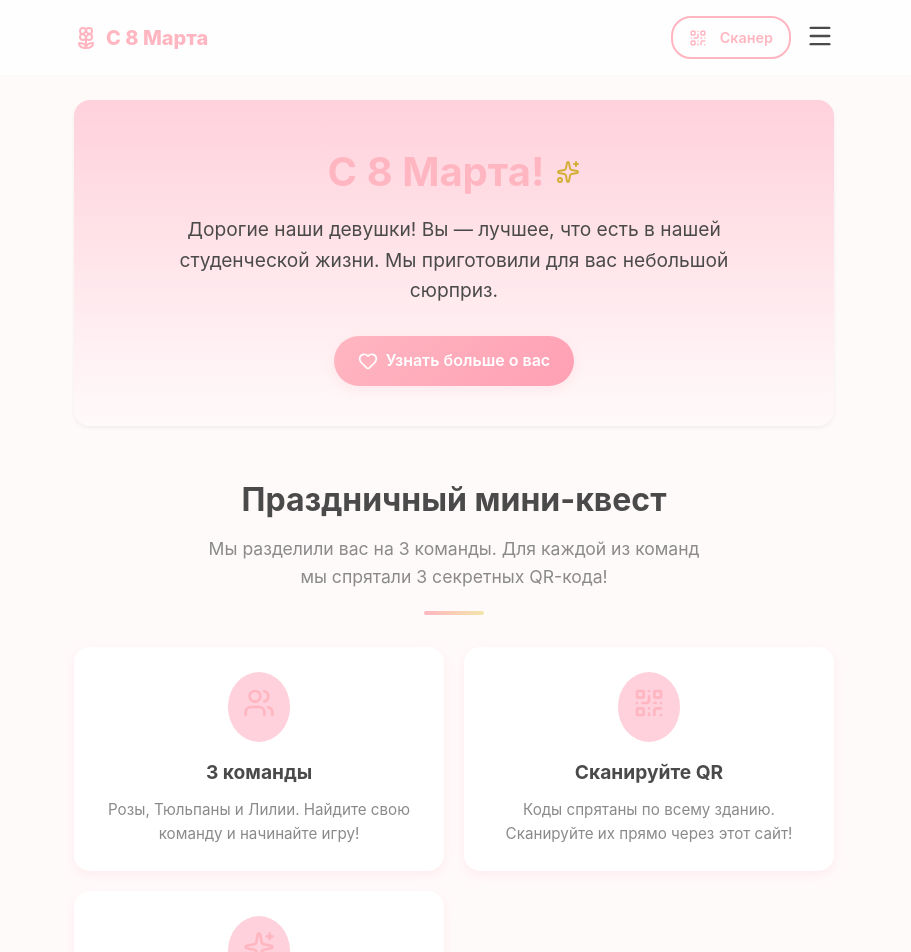
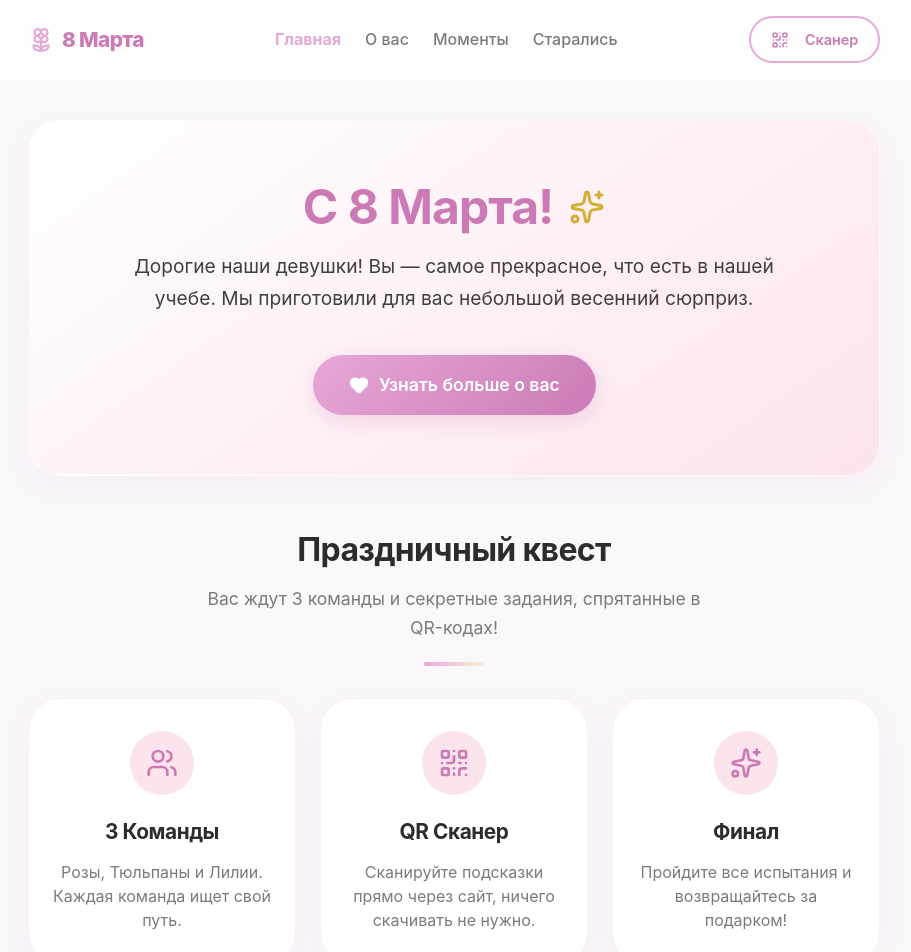
Before and after one commit to disortus/8mart, a React (Vite) app: page / in a window 1280 px wide. Shown: the top 952 px of the page, without its empty margins (186-1097 px from the left). Built offline with nearby package versions, Linux system fonts and the light colour scheme.

Commit message:
step two

```diff
--- a/src/components/Navbar.jsx
+++ b/src/components/Navbar.jsx
@@ -1,4 +1,4 @@
-import React, { useState } from 'react';
+import React, { useState, useEffect } from 'react';
 import { NavLink, useLocation } from 'react-router-dom';
 import { Menu, X, Flower2, QrCode } from 'lucide-react';
 import clsx from 'clsx';
@@ -6,9 +6,18 @@ import { motion, AnimatePresence } from 'framer-motion';
 
 const Navbar = () => {
   const [isOpen, setIsOpen] = useState(false);
+  const [scrolled, setScrolled] = useState(false);
   const location = useLocation();
 
   const toggleOpen = () => setIsOpen(!isOpen);
+
+  useEffect(() => {
+    const handleScroll = () => {
+      setScrolled(window.scrollY > 10);
+    };
+    window.addEventListener('scroll', handleScroll);
+    return () => window.removeEventListener('scroll', handleScroll);
+  }, []);
 
   const navLinks = [
     { name: 'Главная', path: '/' },
@@ -19,94 +28,111 @@ const Navbar = () => {
 
   return (
     <>
-      <nav className="glass" style={{
-        position: 'fixed', width: '100%', top: 0, zIndex: 50, padding: '15px 0'
-      }}>
+      <nav
+        className={clsx('glass')}
+        style={{
+          position: 'fixed',
+          width: '100%',
+          top: 0,
+          zIndex: 50,
+          padding: '16px 0',
+          transition: 'all 0.3s ease',
+          boxShadow: scrolled ? 'var(--shadow-sm)' : 'none',
+          borderBottom: scrolled ? '1px solid rgba(255, 255, 255, 0.8)' : '1px solid transparent'
+        }}
+      >
         <div className="container" style={{ display: 'flex', justifyContent: 'space-between', alignItems: 'center' }}>
 
-          <NavLink to="/" style={{ display: 'flex', alignItems: 'center', gap: '8px', fontWeight: 800, fontSize: '1.25rem', color: 'var(--primary)' }}>
-            <Flower2 size={24} />
-            С 8 Марта
+          <NavLink to="/" style={{ display: 'flex', alignItems: 'center', gap: '8px', fontWeight: 800, fontSize: '1.3rem', color: 'var(--primary-dark)', letterSpacing: '-0.03em' }}>
+            <Flower2 size={26} color="var(--primary)" />
+            <span>8 Марта</span>
           </NavLink>
 
-          <div style={{ display: 'none' }} className="desktop-menu">
-            {/* Desktop menu omitted to focus on mobile-first, but would go here if needed.
-                We'll force mobile menu look for simpler responsive unified look or just show it */}
+          {/* Desktop Nav */}
+          <div className="desktop-menu hide-on-mobile" style={{ display: 'flex', gap: '24px', alignItems: 'center' }}>
+            {navLinks.map((link) => (
+              <NavLink
+                key={link.path}
+                to={link.path}
+                style={({ isActive }) => ({
+                  fontWeight: isActive ? 700 : 500,
+                  color: isActive ? 'var(--primary)' : 'var(--text-light)',
+                  position: 'relative',
+                  fontSize: '1rem',
+                  padding: '4px 0'
+                })}
+              >
+                {link.name}
+              </NavLink>
+            ))}
           </div>
 
-          {/* Menu button with Scan integrated on top navbar for easy access */}
-          <div style={{ display: 'flex', alignItems: 'center', gap: '15px' }}>
+          <div style={{ display: 'flex', alignItems: 'center', gap: '16px' }}>
             <NavLink to="/scan" className={clsx(
               "btn",
               location.pathname === '/scan' ? 'btn-primary' : 'btn-outline'
-            )} style={{ padding: '8px 16px', fontSize: '0.9rem', borderRadius: '20px' }}>
+            )} style={{ padding: '10px 20px', fontSize: '0.9rem', borderRadius: '30px' }}>
               <QrCode size={18} />
-              <span className="hide-on-small" style={{ marginLeft: 5 }}>Сканер</span>
+              <span className="hide-on-mobile" style={{ marginLeft: 6 }}>Сканер </span>
             </NavLink>
 
-            <button onClick={toggleOpen} style={{ color: 'var(--text-dark)' }}>
+            <button onClick={toggleOpen} style={{ color: 'var(--text-dark)', display: 'var(--mobile-menu-btn)', alignItems: 'center', padding: '4px' }} className="mobile-menu-toggle">
               {isOpen ? <X size={28} /> : <Menu size={28} />}
             </button>
           </div>
         </div>
       </nav>
 
-      {/* Mobile Menu Dropdown */}
+      {/* Mobile Nav Dropdown */}
       <AnimatePresence>
         {isOpen && (
           <motion.div
-            initial={{ opacity: 0, y: -20 }}
-            animate={{ opacity: 1, y: 0 }}
-            exit={{ opacity: 0, y: -20 }}
+            initial={{ opacity: 0, height: 0 }}
+            animate={{ opacity: 1, height: 'auto' }}
+            exit={{ opacity: 0, height: 0 }}
             style={{
-              position: 'fixed', top: '65px', left: 0, right: 0,
-              background: 'white', borderBottom: '1px solid var(--primary-light)',
-              zIndex: 40, boxShadow: 'var(--shadow-md)'
+              position: 'fixed', top: '70px', left: 0, right: 0,
+              background: 'rgba(255, 255, 255, 0.98)',
+              borderBottom: '1px solid var(--primary-light)',
+              zIndex: 40, boxShadow: 'var(--shadow-md)',
+              overflow: 'hidden', backdropFilter: 'blur(10px)'
             }}
           >
-            <div className="container" style={{ display: 'flex', flexDirection: 'column', padding: '20px' }}>
+            <div className="container" style={{ display: 'flex', flexDirection: 'column', padding: '20px 24px', gap: '10px' }}>
               {navLinks.map((link) => (
                 <NavLink
                   key={link.path}
                   to={link.path}
                   onClick={() => setIsOpen(false)}
                   style={({ isActive }) => ({
-                    padding: '15px 0',
-                    borderBottom: '1px solid #f0f0f0',
+                    padding: '16px',
+                    borderRadius: 'var(--radius)',
+                    background: isActive ? 'var(--primary-light)' : 'transparent',
                     fontWeight: isActive ? 700 : 500,
-                    color: isActive ? 'var(--primary)' : 'var(--text-dark)',
+                    color: isActive ? 'var(--primary-dark)' : 'var(--text-dark)',
                     display: 'flex',
                     alignItems: 'center',
-                    gap: '10px'
+                    gap: '12px',
+                    fontSize: '1.1rem',
+                    transition: 'var(--transition)'
                   })}
                 >
                   {link.name}
                 </NavLink>
               ))}
-              <NavLink
-                to="/scan"
-                onClick={() => setIsOpen(false)}
-                style={({ isActive }) => ({
-                  padding: '15px 0',
-                  fontWeight: isActive ? 700 : 500,
-                  color: isActive ? 'var(--primary)' : 'var(--text-dark)',
-                  display: 'flex',
-                  alignItems: 'center',
-                  gap: '10px'
-                })}
-              >
-                <QrCode size={18} /> Сканер QR
-              </NavLink>
             </div>
           </motion.div>
         )}
       </AnimatePresence>
       <style>{`
-        @media (min-width: 640px) {
-          .hide-on-small { display: inline; }
+        :root {
+          --mobile-menu-btn: none;
         }
-        @media (max-width: 639px) {
-          .hide-on-small { display: none; }
+        @media (max-width: 768px) {
+          .hide-on-mobile { display: none !important; }
+          :root {
+            --mobile-menu-btn: flex;
+          }
         }
       `}</style>
     </>
--- a/src/index.css
+++ b/src/index.css
@@ -1,18 +1,23 @@
 :root {
-  --primary: #ffb6c1; /* Soft pink */
-  --primary-light: #ffd1dc;
-  --secondary: #fdf5e6; /* Old lace / off-white */
+  /* Color Palette - Elegant Spring */
+  --primary: #e6a8d7; /* Soft blush pink */
+  --primary-light: #fce4ec; /* Very light pink background */
+  --primary-dark: #cc7ab5;
+  --secondary: #ffffff; /* pure white for cards */
   --accent: #d4af37; /* Metallic gold */
-  --accent-light: #f3e5ab;
-  --background: #fffafa; /* Snow */
-  --text-dark: #4a4a4a;
-  --text-light: #8a8a8a;
+  --accent-light: #f9f1d8;
+  --background: #faf8fb; /* Off-white with a tiny purple/pink tint */
+  --text-dark: #2c2c2c;
+  --text-light: #7b7b7b;
 
-  --shadow-sm: 0 2px 4px rgba(0,0,0,0.05);
-  --shadow-md: 0 4px 12px rgba(255, 182, 193, 0.2);
-  --shadow-lg: 0 8px 24px rgba(255, 182, 193, 0.3);
+  /* Layout Metrics */
+  --radius-sm: 12px;
+  --radius: 20px;
+  --radius-lg: 32px;
+  --shadow-sm: 0 4px 12px rgba(0, 0, 0, 0.03);
+  --shadow-md: 0 10px 30px rgba(204, 122, 181, 0.08);
+  --shadow-lg: 0 20px 40px rgba(204, 122, 181, 0.15);
 
-  --radius: 16px;
   --transition: all 0.3s cubic-bezier(0.25, 0.8, 0.25, 1);
 }
 
@@ -23,11 +28,12 @@
 }
 
 body {
-  font-family: 'Inter', -apple-system, BlinkMacSystemFont, 'Segoe UI', Roboto, Oxygen, Ubuntu, Cantarell, 'Open Sans', 'Helvetica Neue', sans-serif;
+  font-family: 'Outfit', 'Inter', -apple-system, BlinkMacSystemFont, 'Segoe UI', Roboto, Helvetica, Arial, sans-serif;
   background-color: var(--background);
   color: var(--text-dark);
   line-height: 1.6;
   -webkit-font-smoothing: antialiased;
+  -moz-osx-font-smoothing: grayscale;
   min-height: 100vh;
   display: flex;
   flex-direction: column;
@@ -39,15 +45,18 @@ body {
   flex-direction: column;
 }
 
+/* Typography Details */
 h1, h2, h3, h4, h5, h6 {
   font-weight: 700;
   color: var(--text-dark);
+  letter-spacing: -0.02em;
   margin-bottom: 0.5rem;
 }
 
 a {
   text-decoration: none;
   color: inherit;
+  transition: var(--transition);
 }
 
 button {
@@ -55,78 +64,83 @@ button {
   border: none;
   background: none;
   font-family: inherit;
+  transition: var(--transition);
 }
 
+/* Container limits and padding for mobile-first */
 .container {
   width: 100%;
-  max-width: 800px;
+  max-width: 900px;
   margin: 0 auto;
-  padding: 0 20px;
+  padding: 0 24px;
 }
 
 .main-content {
   flex: 1;
-  padding: 80px 0 40px;
+  padding: 100px 0 60px;
 }
 
-/* Base button styles */
+/* Buttons */
 .btn {
   display: inline-flex;
   align-items: center;
   justify-content: center;
-  gap: 8px;
-  padding: 12px 24px;
-  border-radius: 30px;
+  gap: 10px;
+  padding: 14px 28px;
+  border-radius: 40px;
   font-weight: 600;
-  font-size: 1rem;
+  font-size: 1.05rem;
   transition: var(--transition);
+  will-change: transform, box-shadow;
 }
 
 .btn-primary {
-  background: linear-gradient(135deg, var(--primary), #ffa0b4);
+  background: linear-gradient(135deg, var(--primary), var(--primary-dark));
   color: white;
-  box-shadow: var(--shadow-md);
+  box-shadow: 0 6px 20px rgba(230, 168, 215, 0.4);
 }
 
 .btn-primary:hover {
-  transform: translateY(-2px);
-  box-shadow: var(--shadow-lg);
+  transform: translateY(-3px);
+  box-shadow: 0 10px 25px rgba(230, 168, 215, 0.5);
+}
+
+.btn-primary:active {
+  transform: translateY(0);
 }
 
 .btn-outline {
   background: transparent;
   border: 2px solid var(--primary);
-  color: var(--primary);
+  color: var(--primary-dark);
 }
 
 .btn-outline:hover {
   background: var(--primary-light);
-  color: var(--text-dark);
+  color: var(--primary-dark);
 }
 
-/* Glassmorphism helpers */
+/* UI Helpers */
 .glass {
-  background: rgba(255, 255, 255, 0.7);
-  backdrop-filter: blur(10px);
-  -webkit-backdrop-filter: blur(10px);
-  border: 1px solid rgba(255, 255, 255, 0.5);
+  background: rgba(255, 255, 255, 0.85);
+  backdrop-filter: blur(12px);
+  -webkit-backdrop-filter: blur(12px);
+  border-bottom: 1px solid rgba(255, 255, 255, 0.6);
 }
 
-/* Custom fade animations classes */
-.fade-in {
-  animation: fadeIn 0.6s ease-out forwards;
+/* Grid layout for cards */
+.grid-cards {
+  display: grid;
+  grid-template-columns: repeat(auto-fill, minmax(280px, 1fr));
+  gap: 24px;
+  margin-top: 40px;
 }
 
-.slide-up {
-  animation: slideUp 0.6s ease-out forwards;
+@media (max-width: 600px) {
+  .grid-cards {
+    grid-template-columns: 1fr;
+  }
+  .container {
+    padding: 0 20px;
+  }
 }
-
-@keyframes fadeIn {
-  from { opacity: 0; }
-  to { opacity: 1; }
-}
-
-@keyframes slideUp {
-  from { opacity: 0; transform: translateY(20px); }
-  to { opacity: 1; transform: translateY(0); }
-}
--- a/src/pages/Home.jsx
+++ b/src/pages/Home.jsx
@@ -9,103 +9,109 @@ const Home = () => {
     <div className="container">
       {/* Hero Section */}
       <motion.div
-        initial={{ opacity: 0, y: 30 }}
-        animate={{ opacity: 1, y: 0 }}
-        transition={{ duration: 0.8 }}
+        initial={{ opacity: 0, y: 30, scale: 0.98 }}
+        animate={{ opacity: 1, y: 0, scale: 1 }}
+        transition={{ duration: 0.7, ease: "easeOut" }}
         style={{
           textAlign: 'center',
-          padding: '40px 20px',
-          background: 'linear-gradient(to bottom, var(--primary-light), var(--background))',
-          borderRadius: 'var(--radius)',
+          padding: '60px 30px',
+          background: 'linear-gradient(145deg, var(--secondary), var(--primary-light))',
+          borderRadius: 'var(--radius-lg)',
           marginTop: '20px',
-          boxShadow: 'var(--shadow-sm)'
+          boxShadow: 'var(--shadow-md)',
+          border: '1px solid rgba(255, 255, 255, 0.6)'
         }}
       >
         <h1 style={{
-          fontSize: '2.5rem',
-          color: 'var(--primary)',
-          marginBottom: '10px',
+          fontSize: '3rem',
+          color: 'var(--primary-dark)',
+          marginBottom: '16px',
           display: 'flex',
           justifyContent: 'center',
           alignItems: 'center',
-          gap: '12px'
+          gap: '16px',
+          lineHeight: 1.1
         }}>
-          С 8 Марта! <Sparkles color="var(--accent)" />
+          С 8 Марта! <Sparkles color="var(--accent)" size={36} />
         </h1>
         <p style={{
           fontSize: '1.2rem',
           color: 'var(--text-dark)',
-          maxWidth: '600px',
-          margin: '0 auto 30px',
-          lineHeight: '1.6'
+          maxWidth: '650px',
+          margin: '0 auto 40px',
+          lineHeight: '1.7',
+          opacity: 0.9
         }}>
-          Дорогие наши девушки! Вы — лучшее, что есть в нашей студенческой жизни.
-          Мы приготовили для вас небольшой сюрприз.
+          Дорогие наши девушки! Вы — самое прекрасное, что есть в нашей учебе.
+          Мы приготовили для вас небольшой весенний сюрприз.
         </p>
 
-        <NavLink to="/girls" className="btn btn-primary">
-          <Heart size={20} />
+        <NavLink to="/girls" className="btn btn-primary" style={{ padding: '16px 36px', fontSize: '1.1rem' }}>
+          <Heart size={20} fill="white" />
           Узнать больше о вас
         </NavLink>
       </motion.div>
 
       {/* Quest Instruction Section */}
       <SectionTitle
-        title="Праздничный мини-квест"
-        subtitle="Мы разделили вас на 3 команды. Для каждой из команд мы спрятали 3 секретных QR-кода!"
+        title="Праздничный квест"
+        subtitle="Вас ждут 3 команды и секретные задания, спрятанные в QR-кодах!"
       />
 
       <div style={{
         display: 'grid',
         gridTemplateColumns: 'repeat(auto-fit, minmax(250px, 1fr))',
-        gap: '20px',
-        marginBottom: '40px'
+        gap: '24px',
+        marginBottom: '60px'
       }}>
         <motion.div
-          whileHover={{ y: -5 }}
-          style={{ padding: '25px', background: 'white', borderRadius: 'var(--radius)', boxShadow: 'var(--shadow-md)', textAlign: 'center' }}
+          whileHover={{ y: -8 }}
+          transition={{ type: 'spring', stiffness: 300 }}
+          style={{ padding: '32px 24px', background: 'white', borderRadius: 'var(--radius-lg)', boxShadow: 'var(--shadow-md)', textAlign: 'center', border: '1px solid rgba(230, 168, 215, 0.2)' }}
         >
-          <div style={{ background: 'var(--primary-light)', padding: '15px', borderRadius: '50%', display: 'inline-block', marginBottom: '15px', color: 'var(--primary)' }}>
+          <div style={{ background: 'var(--primary-light)', padding: '16px', borderRadius: '50%', display: 'inline-flex', marginBottom: '20px', color: 'var(--primary-dark)' }}>
             <Users size={32} />
           </div>
-          <h3 style={{ fontSize: '1.2rem', marginBottom: '10px' }}>3 команды</h3>
-          <p style={{ color: 'var(--text-light)', fontSize: '0.95rem' }}>
-            Розы, Тюльпаны и Лилии. Найдите свою команду и начинайте игру!
+          <h3 style={{ fontSize: '1.3rem', marginBottom: '12px' }}>3 Команды</h3>
+          <p style={{ color: 'var(--text-light)', fontSize: '1rem', lineHeight: 1.5 }}>
+            Розы, Тюльпаны и Лилии. Каждая команда ищет свой путь.
           </p>
         </motion.div>
 
         <motion.div
-          whileHover={{ y: -5 }}
-          style={{ padding: '25px', background: 'white', borderRadius: 'var(--radius)', boxShadow: 'var(--shadow-md)', textAlign: 'center' }}
+          whileHover={{ y: -8 }}
+          transition={{ type: 'spring', stiffness: 300 }}
+          style={{ padding: '32px 24px', background: 'white', borderRadius: 'var(--radius-lg)', boxShadow: 'var(--shadow-md)', textAlign: 'center', border: '1px solid rgba(230, 168, 215, 0.2)' }}
         >
-          <div style={{ background: 'var(--primary-light)', padding: '15px', borderRadius: '50%', display: 'inline-block', marginBottom: '15px', color: 'var(--primary)' }}>
+          <div style={{ background: 'var(--primary-light)', padding: '16px', borderRadius: '50%', display: 'inline-flex', marginBottom: '20px', color: 'var(--primary-dark)' }}>
             <QrCode size={32} />
           </div>
-          <h3 style={{ fontSize: '1.2rem', marginBottom: '10px' }}>Сканируйте QR</h3>
-          <p style={{ color: 'var(--text-light)', fontSize: '0.95rem' }}>
-            Коды спрятаны по всему зданию. Сканируйте их прямо через этот сайт!
+          <h3 style={{ fontSize: '1.3rem', marginBottom: '12px' }}>QR Сканер</h3>
+          <p style={{ color: 'var(--text-light)', fontSize: '1rem', lineHeight: 1.5 }}>
+            Сканируйте подсказки прямо через сайт, ничего скачивать не нужно.
           </p>
         </motion.div>
 
         <motion.div
-          whileHover={{ y: -5 }}
-          style={{ padding: '25px', background: 'white', borderRadius: 'var(--radius)', boxShadow: 'var(--shadow-md)', textAlign: 'center' }}
+          whileHover={{ y: -8 }}
+          transition={{ type: 'spring', stiffness: 300 }}
+          style={{ padding: '32px 24px', background: 'white', borderRadius: 'var(--radius-lg)', boxShadow: 'var(--shadow-md)', textAlign: 'center', border: '1px solid rgba(230, 168, 215, 0.2)' }}
         >
-          <div style={{ background: 'var(--primary-light)', padding: '15px', borderRadius: '50%', display: 'inline-block', marginBottom: '15px', color: 'var(--primary)' }}>
+          <div style={{ background: 'var(--primary-light)', padding: '16px', borderRadius: '50%', display: 'inline-flex', marginBottom: '20px', color: 'var(--primary-dark)' }}>
             <Sparkles size={32} />
           </div>
-          <h3 style={{ fontSize: '1.2rem', marginBottom: '10px' }}>Получите подарок</h3>
-          <p style={{ color: 'var(--text-light)', fontSize: '0.95rem' }}>
-            Выполните все 3 задания вашей команды и возвращайтесь к нам за сюрпризом.
+          <h3 style={{ fontSize: '1.3rem', marginBottom: '12px' }}>Финал</h3>
+          <p style={{ color: 'var(--text-light)', fontSize: '1rem', lineHeight: 1.5 }}>
+            Пройдите все испытания и возвращайтесь за подарком!
           </p>
         </motion.div>
       </div>
 
-      <div style={{ textAlign: 'center', margin: '40px 0' }}>
-        <p style={{ marginBottom: '20px', color: 'var(--text-dark)' }}>
-          Готовы начать поиск?
+      <div style={{ textAlign: 'center', margin: '40px 0 60px' }}>
+        <p style={{ marginBottom: '24px', color: 'var(--text-dark)', fontSize: '1.2rem', fontWeight: 500 }}>
+          Уже нашли первый код?
         </p>
-        <NavLink to="/scan" className="btn btn-primary" style={{ padding: '16px 32px', fontSize: '1.1rem' }}>
+        <NavLink to="/scan" className="btn btn-primary" style={{ padding: '18px 40px', fontSize: '1.15rem', borderRadius: '50px' }}>
           <QrCode size={24} />
           Открыть сканер QR
         </NavLink>
```
Also changed, not shown: src/components/MemoryCard.jsx (+31 -14 lines), src/components/QRScanner.jsx (+57 -39 lines), src/components/TaskCard.jsx (+73 -47 lines), src/pages/GirlsPage.jsx (+33 -17 lines), src/pages/TaskPage.jsx (+15 -3 lines), public/robots.txt (added).
